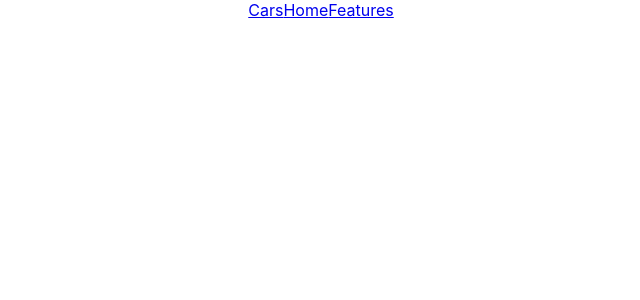
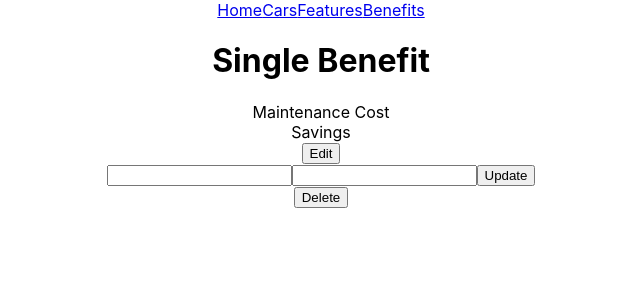
Before and after one commit to gprophete/ev-database, a React (Create React App) app in the folder client/: page /benefit/Benefits in a window 1280 px wide. Shown: the top 300 px of the page, without its empty margins (319-959 px from the left). Built offline with nearby package versions, Linux system fonts and the light colour scheme; no server answers.

Commit message:
benefit component added

```diff
--- a/client/src/App.js
+++ b/client/src/App.js
@@ -8,6 +8,8 @@ import NavBar from './components/NavBar.js'
 import EditCar from './components/EditCar.js'
 import Features from './components/Features.js'
 import SingleFeature from './components/SingleFeature.js'
+import Benefits from './components/Benefits.js'
+import SingleBenefit from './components/SingleBenefit.js'
 
 export default class App extends React.Component {
   render() {
@@ -27,6 +29,8 @@ export default class App extends React.Component {
             <Route exact path="/car/:carId/edit" component={EditCar}/>
             <Route exact path="/features" component={Features}/>
             <Route exact path="/feature/:featureId" component={SingleFeature}/>
+            <Route exact path="/benefits" component={Benefits}/>
+            <Route exact path="/benefit/:benefitId" component={SingleBenefit}/>
 
           </Switch>
         </Router>
--- /dev/null
+++ b/client/src/components/Benefits.js
@@ -0,0 +1,90 @@
+import React, { Component } from 'react'
+import axios from 'axios'
+import { Link } from 'react-router-dom'
+
+export default class Benefits extends Component {
+    state = {
+        newBenefit: {
+            maintenanceCost: '',
+            savings: '',
+        },
+        allBenefits: []
+    }
+
+    componentDidMount() {
+        this.getAllBenefits()
+    }
+
+
+    getAllBenefits = async () => {
+        try {
+            const res = await axios.get('/api/benefit')
+            const newState = { ...this.state }
+            newState.allBenefits = res.data
+            this.setState(newState)
+        } catch (error) {
+            console.log('Failed to get all benefits')
+            console.log(error)
+        }
+    }
+
+    onChange = (evt) => {
+        const newState = { ...this.state }
+        newState.newBenefit[evt.target.name] = evt.target.value
+        this.setState(newState)
+    }
+
+    onSubmit = async (evt) => {
+        evt.preventDefault()
+        try {
+            await axios.post("/api/benefit", this.state.newBenefit)
+            this.getAllBenefits()
+        } catch (error) {
+            console.log("Failed to create new benefit")
+            console.log(error)
+
+        }
+
+    }
+
+
+
+
+    render() {
+        return (
+            <div>
+                <h1> EV Benefits </h1>
+
+                <form onSubmit={this.onSubmit}>
+                    <label>Maintenance Cost</label>
+                    <input
+                        type="text"
+                        name="maintenanceCost"
+                        value={this.state.newBenefit.maintenancecost}
+                        onChange={this.onChange} />
+                    <label>Savings</label>
+                    <input
+                        type="text"
+                        name="savings"
+                        value={this.state.newBenefit.savings}
+                        onChange={this.onChange} />
+
+
+                    <input type="submit" value="Create new benefit" />
+                </form>
+
+                {this.state.allBenefits.map((benefit) => {
+                    return (
+                        <div>
+                            <h2>EV</h2>
+                            <Link to={`/benefit/${benefit._id}`}><div>{benefit.maintenanceCost}</div></Link>
+                            <div>{benefit.savings}</div>
+
+                        </div>
+                    )
+                })}
+
+            </div>
+        )
+    }
+}
--- a/client/src/components/NavBar.js
+++ b/client/src/components/NavBar.js
@@ -5,9 +5,10 @@ export default class NavBar extends Component {
     render() {
         return (
             <nav>
+                <Link to="/Home">Home</Link>
                 <Link to="/Cars">Cars</Link>
-                <Link to="/Home">Home</Link>
                 <Link to="/Features">Features</Link>
+                <Link to="Benefits">Benefits</Link>
             </nav>
         )
     }
--- /dev/null
+++ b/client/src/components/SingleBenefit.js
@@ -0,0 +1,110 @@
+import React, { Component } from 'react'
+import App from '../App.css'
+import axios from 'axios'
+import Benefits from './Benefits.js'
+import { Link } from 'react-router-dom'
+
+export default class SingleBenefit extends Component {
+
+    state = {
+        singleBenefit: {
+            maintenanceCost: 0,
+            savings: 0,
+        },
+        editBenefitItem: true,
+        redirect: true,
+    }
+    componentDidMount() {
+        this.getBenefitById()
+    }
+    getBenefitById = async () => {
+        const benefitId = this.props.match.params.benefitId
+        console.log('benefitId', benefitId)
+        const res = await axios.get(`/api/benefit/${benefitId}`)
+        this.setState(res.data)
+    }
+
+    editBenefitById = async () => {
+        const benefitId = this.props.match.params.benefitId
+        const res = await axios.put(`/api/benefit/${benefitId}`, this.state)
+        this.setState(res.data)
+
+    }
+    onChange = (evt) => {
+        const newState = { ...this.state }
+        newState[evt.target.name] = evt.target.value
+        this.setState(newState)
+    }
+    onSubmit = async (evt) => {
+        evt.preventDefault()
+        try {
+            const benefitId = this.props.match.params.benefitId
+            await axios.put(`/api/benefit/${benefitId}`, this.state)
+            this.getBenefitById()
+        } catch (error) {
+            console.log("Failed to update")
+            console.log(error)
+
+        }
+
+    }
+
+    onDelete = async ()=>{
+        try {
+            const benefitId = this.props.match.params.benefitId
+            await axios.delete(`/api/benefit/${benefitId}`, this.state)
+            this.getBenefitById()
+        } catch (error) {
+            console.log("Failed to delete")
+            console.log(error)
+
+        }
+
+    }
+    toggleEditForm = () => {
+        const editBenefitItem = !this.state.editBenefitItem
+        this.setState = (editBenefitItem)
+    }
+
+    render() {
+        return (
+            <div>
+                <h1 className="App">Single Benefit</h1>
+                <div>
+                    <label>Maintenance Cost</label>
+                    <div>{this.state.maintenanceCost}</div>
+                    <label>Savings</label>
+                    <div>{this.state.savings}</div>
+                    <div>
+                    <button onClick={this.toggleEditForm}>Edit</button>
+
+                        <form onSubmit={this.onSubmit}>
+                            <input
+                                type="number"
+                                name="maintenanceCost"
+                                value={this.state.maintenanceCost}
+                                onChange={this.onChange} />
+
+                            <input
+                                type="number"
+                                name="savings"
+                                value={this.state.savings}
+                                onChange={this.onChange} />
+
+
+
+                            <input type="submit" value="Update" />
+                        </form>
+
+                        <button onClick={this.onDelete}>Delete</button>
+
+
+                    </div>
+
+
+
+                </div>
+            </div>
+        )
+    }
+}
```
